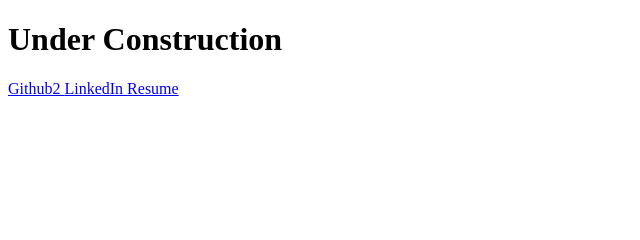
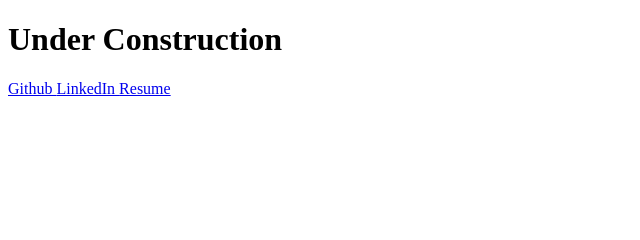
Before and after one commit to daveyproctor/personal_website, a plain HTML site: page docs/index.html in a window 1280 px wide. Shown: the top 240 px of the page, 0-640 px from the left. Drawn offline with nearby package versions, Linux system fonts and the light colour scheme.

Commit message:
fixed typo

```diff
--- a/docs/index.html
+++ b/docs/index.html
@@ -5,7 +5,7 @@
     </head>
     <body>
         <h1>Under Construction</h1>
-        <a href="https://github.com/daveyproctor"> Github2 </a>
+        <a href="https://github.com/daveyproctor"> Github </a>
         <a href="https://linkedin.com/in/daveyproctor"> LinkedIn </a>
         <a href="resume.pdf"> Resume </a>
         <svg id="svg" style="width:100%;height:800px"/>
```
